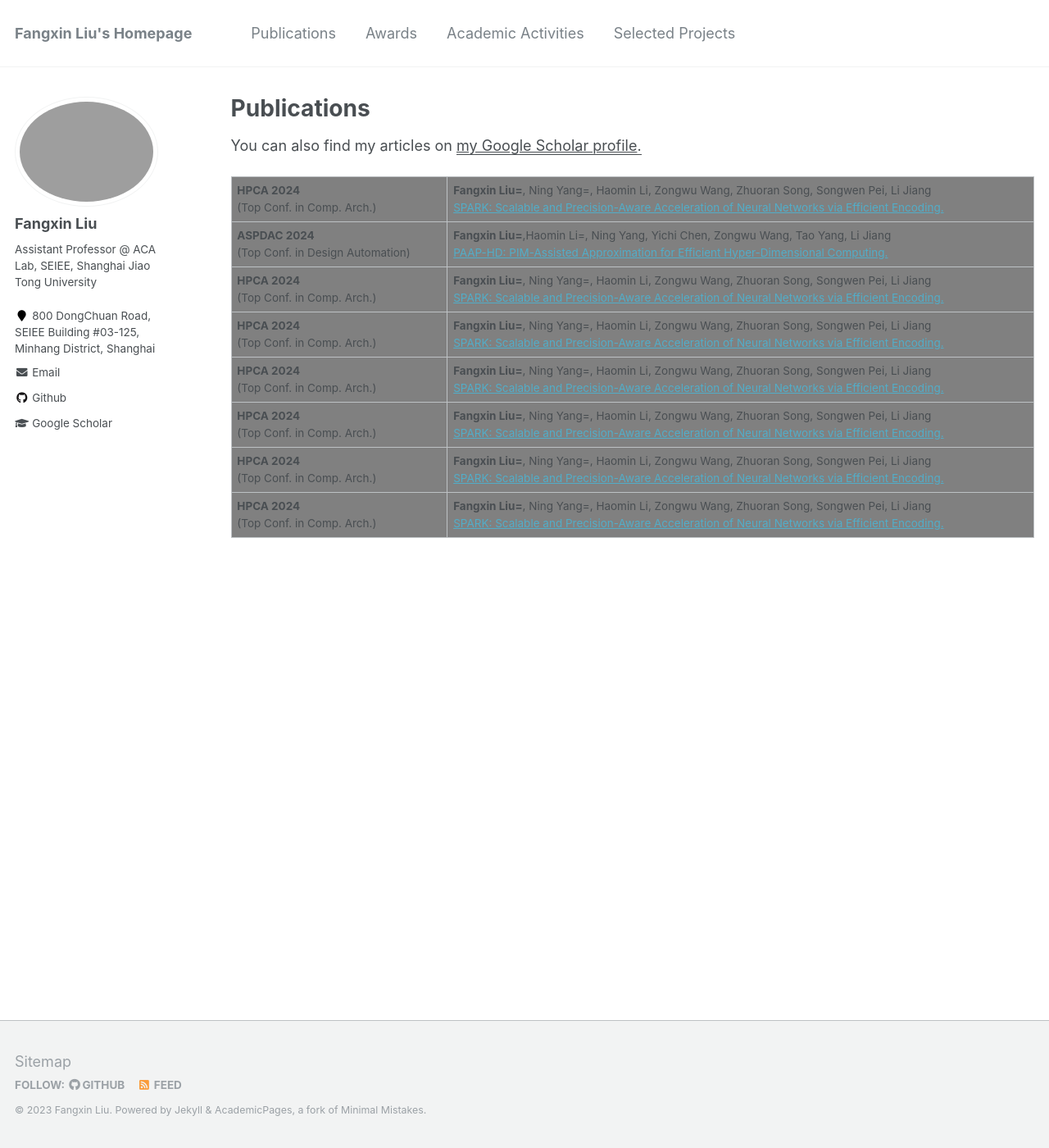
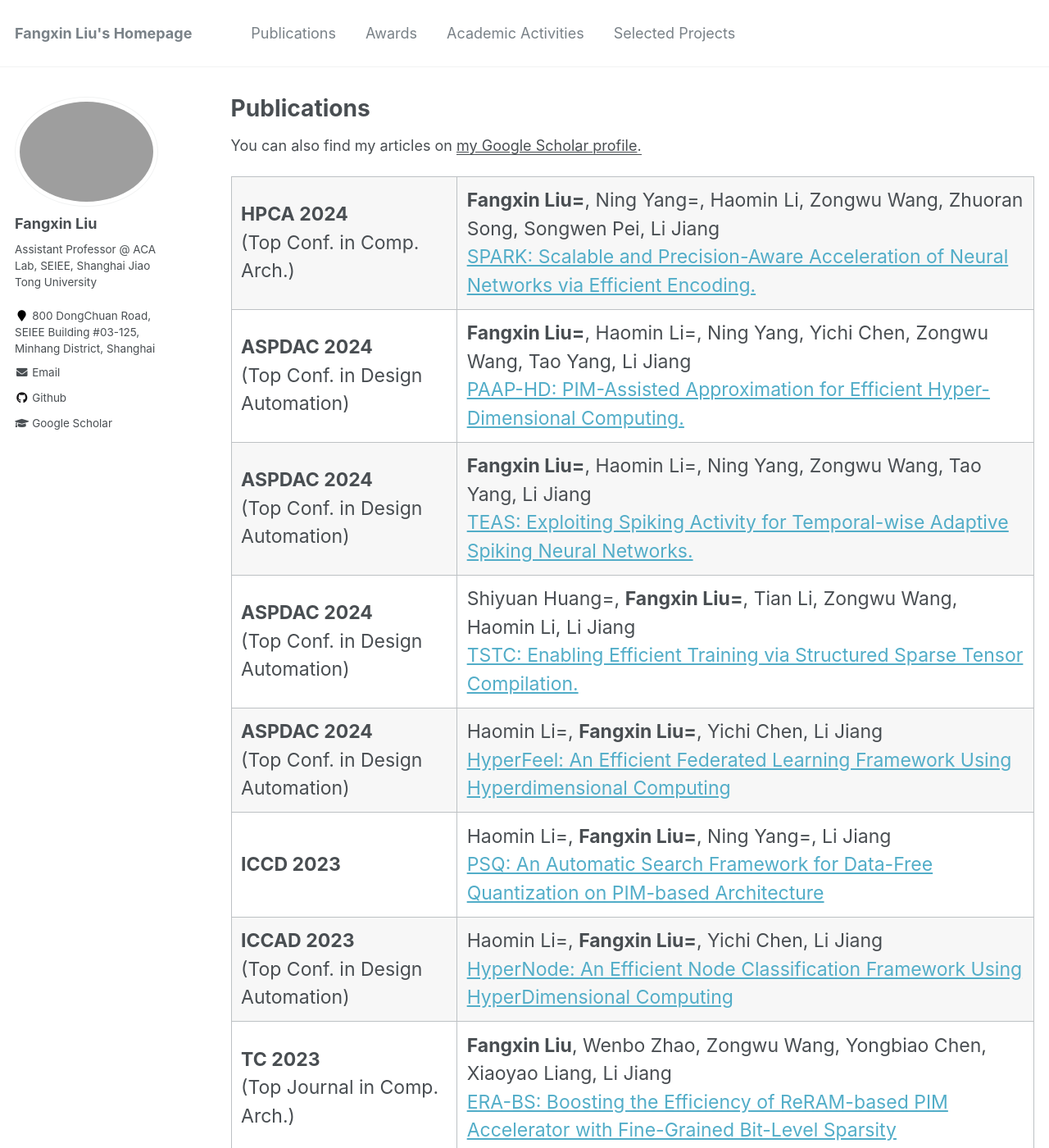
Before and after one commit to xywangbuaa/xywang.github.io, a Jekyll site: the page built from _pages/publications.md, in a window 1280 px wide and 1400 px high. Shown: the whole window at 82% size. Built offline with Jekyll 4.4.1, drawn with Linux system fonts in a browser that asks for light colours; some of the changed text lies outside the part shown.

Commit message:
Update publications.md

```diff
--- a/_pages/publications.md
+++ b/_pages/publications.md
@@ -16,23 +16,40 @@ You can also find my articles on <u><a href="https://scholar.google.com/citation
 
 <p align="left"><font size=13 style="background: #F7F7F7">**HPCA 2024** <br> **(Top Conf. in Comp. Arch.)** <strong>Fangxin Liu=</strong>, Ning Yang=, Haomin Li, Zongwu Wang, Zhuoran Song, Songwen Pei, Li Jiang <br> <a href="#">SPARK: Scalable and Precision-Aware Acceleration of Neural  Networks via Efficient Encoding.</a>  </font> </p>  -->
 
-<table><tr ><td font-size=5 bgcolor=gray><strong>HPCA 2024</strong><br>(Top Conf. in Comp. Arch.)</td><td bgcolor=gray> <strong>Fangxin Liu=</strong>, Ning Yang=, Haomin Li, Zongwu Wang, Zhuoran Song, Songwen Pei, Li Jiang <br> <a href="#">SPARK: Scalable and Precision-Aware Acceleration of Neural  Networks via Efficient Encoding.</a>
+<table><tr ><td style="font-size:23px;" bgcolor="#F7F7F7"><strong>HPCA 2024</strong><br>(Top Conf. in Comp. Arch.)</td><td style="font-size:23px;" bgcolor="#F7F7F7"> <strong>Fangxin Liu=</strong>, Ning Yang=, Haomin Li, Zongwu Wang, Zhuoran Song, Songwen Pei, Li Jiang <br> <a href="#">SPARK: Scalable and Precision-Aware Acceleration of Neural  Networks via Efficient Encoding.</a>
 </td></tr>
-<tr ><td font-size=5 bgcolor=gray><strong>ASPDAC 2024</strong><br>(Top Conf. in Design Automation)</td><td bgcolor=gray> <strong>Fangxin Liu=</strong>,Haomin Li=, Ning Yang, Yichi Chen, Zongwu Wang, Tao Yang, Li Jiang <br> <a href="#">PAAP-HD: PIM-Assisted Approximation for Efficient Hyper-Dimensional Computing.</a>
+
+<tr ><td style="font-size:23px;"><strong>ASPDAC 2024</strong><br>(Top Conf. in Design Automation)</td><td style="font-size:23px;"> <strong>Fangxin Liu=</strong>, Haomin Li=, Ning Yang, Yichi Chen, Zongwu Wang, Tao Yang, Li Jiang <br> <a href="#">PAAP-HD: PIM-Assisted Approximation for Efficient Hyper-Dimensional Computing.</a>
 </td></tr>
-<tr ><td font-size=5 bgcolor=gray><strong>HPCA 2024</strong><br>(Top Conf. in Comp. Arch.)</td><td bgcolor=gray> <strong>Fangxin Liu=</strong>, Ning Yang=, Haomin Li, Zongwu Wang, Zhuoran Song, Songwen Pei, Li Jiang <br> <a href="#">SPARK: Scalable and Precision-Aware Acceleration of Neural  Networks via Efficient Encoding.</a>
+
+
+
+<tr ><td style="font-size:23px;" bgcolor="#F7F7F7"><strong>ASPDAC 2024</strong><br>(Top Conf. in Design Automation)</td><td style="font-size:23px;" bgcolor="#F7F7F7"> <strong>Fangxin Liu=</strong>, Haomin Li=, Ning Yang, Zongwu Wang, Tao Yang, Li Jiang <br> <a href="#">TEAS: Exploiting Spiking Activity for Temporal-wise Adaptive Spiking Neural Networks.</a>
 </td></tr>
-<tr ><td font-size=5 bgcolor=gray><strong>HPCA 2024</strong><br>(Top Conf. in Comp. Arch.)</td><td bgcolor=gray> <strong>Fangxin Liu=</strong>, Ning Yang=, Haomin Li, Zongwu Wang, Zhuoran Song, Songwen Pei, Li Jiang <br> <a href="#">SPARK: Scalable and Precision-Aware Acceleration of Neural  Networks via Efficient Encoding.</a>
+
+<tr ><td style="font-size:23px;"><strong>ASPDAC 2024</strong><br>(Top Conf. in Design Automation)</td><td style="font-size:23px;"> Shiyuan Huang=, <strong>Fangxin Liu=</strong>, Tian Li, Zongwu Wang, Haomin Li, Li Jiang<br> <a href="#">TSTC: Enabling Efficient Training via Structured Sparse Tensor Compilation.</a>
 </td></tr>
-<tr ><td font-size=5 bgcolor=gray><strong>HPCA 2024</strong><br>(Top Conf. in Comp. Arch.)</td><td bgcolor=gray> <strong>Fangxin Liu=</strong>, Ning Yang=, Haomin Li, Zongwu Wang, Zhuoran Song, Songwen Pei, Li Jiang <br> <a href="#">SPARK: Scalable and Precision-Aware Acceleration of Neural  Networks via Efficient Encoding.</a>
+
+<tr ><td style="font-size:23px;" bgcolor="#F7F7F7"><strong>ASPDAC 2024</strong><br>(Top Conf. in Design Automation)</td><td style="font-size:23px;" bgcolor="#F7F7F7"> Haomin Li=, <strong>Fangxin Liu=</strong>, Yichi Chen, Li Jiang<br> <a href="#">HyperFeel: An Efficient Federated Learning Framework Using Hyperdimensional Computing</a>
 </td></tr>
-<tr ><td font-size=5 bgcolor=gray><strong>HPCA 2024</strong><br>(Top Conf. in Comp. Arch.)</td><td bgcolor=gray> <strong>Fangxin Liu=</strong>, Ning Yang=, Haomin Li, Zongwu Wang, Zhuoran Song, Songwen Pei, Li Jiang <br> <a href="#">SPARK: Scalable and Precision-Aware Acceleration of Neural  Networks via Efficient Encoding.</a>
+
+<tr ><td style="font-size:23px;" ><strong>ICCD 2023</strong></td><td style="font-size:23px;" > Haomin Li=, <strong>Fangxin Liu=</strong>, Ning Yang=, Li Jiang<br> <a href="#">PSQ: An Automatic Search Framework for Data-Free Quantization on PIM-based Architecture</a>
 </td></tr>
-<tr ><td font-size=5 bgcolor=gray><strong>HPCA 2024</strong><br>(Top Conf. in Comp. Arch.)</td><td bgcolor=gray> <strong>Fangxin Liu=</strong>, Ning Yang=, Haomin Li, Zongwu Wang, Zhuoran Song, Songwen Pei, Li Jiang <br> <a href="#">SPARK: Scalable and Precision-Aware Acceleration of Neural  Networks via Efficient Encoding.</a>
+
+<tr ><td style="font-size:23px;" bgcolor="#F7F7F7"><strong>ICCAD 2023</strong><br>(Top Conf. in Design Automation)</td><td style="font-size:23px;" bgcolor="#F7F7F7"> Haomin Li=, <strong>Fangxin Liu=</strong>, Yichi Chen, Li Jiang<br> <a href="#">HyperNode: An Efficient Node Classification Framework Using HyperDimensional Computing</a>
 </td></tr>
-<tr ><td font-size=5 bgcolor=gray><strong>HPCA 2024</strong><br>(Top Conf. in Comp. Arch.)</td><td bgcolor=gray> <strong>Fangxin Liu=</strong>, Ning Yang=, Haomin Li, Zongwu Wang, Zhuoran Song, Songwen Pei, Li Jiang <br> <a href="#">SPARK: Scalable and Precision-Aware Acceleration of Neural  Networks via Efficient Encoding.</a>
+
+
+<tr ><td style="font-size:23px;"><strong>TC 2023</strong><br>(Top Journal in Comp. Arch.)</td><td style="font-size:23px;"> <strong>Fangxin Liu</strong>, Wenbo Zhao, Zongwu Wang, Yongbiao Chen, Xiaoyao Liang, Li Jiang<br> <a href="#">ERA-BS: Boosting the Efficiency of ReRAM-based PIM Accelerator with Fine-Grained Bit-Level Sparsity</a>
 </td></tr>
+
+
+<tr ><td style="font-size:23px;" bgcolor="#F7F7F7"><strong>ASPDAC 2024</strong><br>(Top Conf. in Design Automation)</td><td style="font-size:23px;" bgcolor="#F7F7F7"> <strong>Fangxin Liu=</strong>, Haomin Li=, Zongwu Wang, Yongbiao Chen, Li Jiang<br> <a href="#">HyperAttack: An Efficient Attack Framework for HyperDimensional Computing</a>
+</td></tr>
+
+
 </table>
+
 <!-- to appear in 30th IEEE International Symposium on High-Performance Computer Architecture ( <font color="#2a9d8f">HPCA'24 </font> ). **(Top Conference in Computer Architecture, Acceptance Rate: 18%).**  -->
 
 <!-- --------
```
